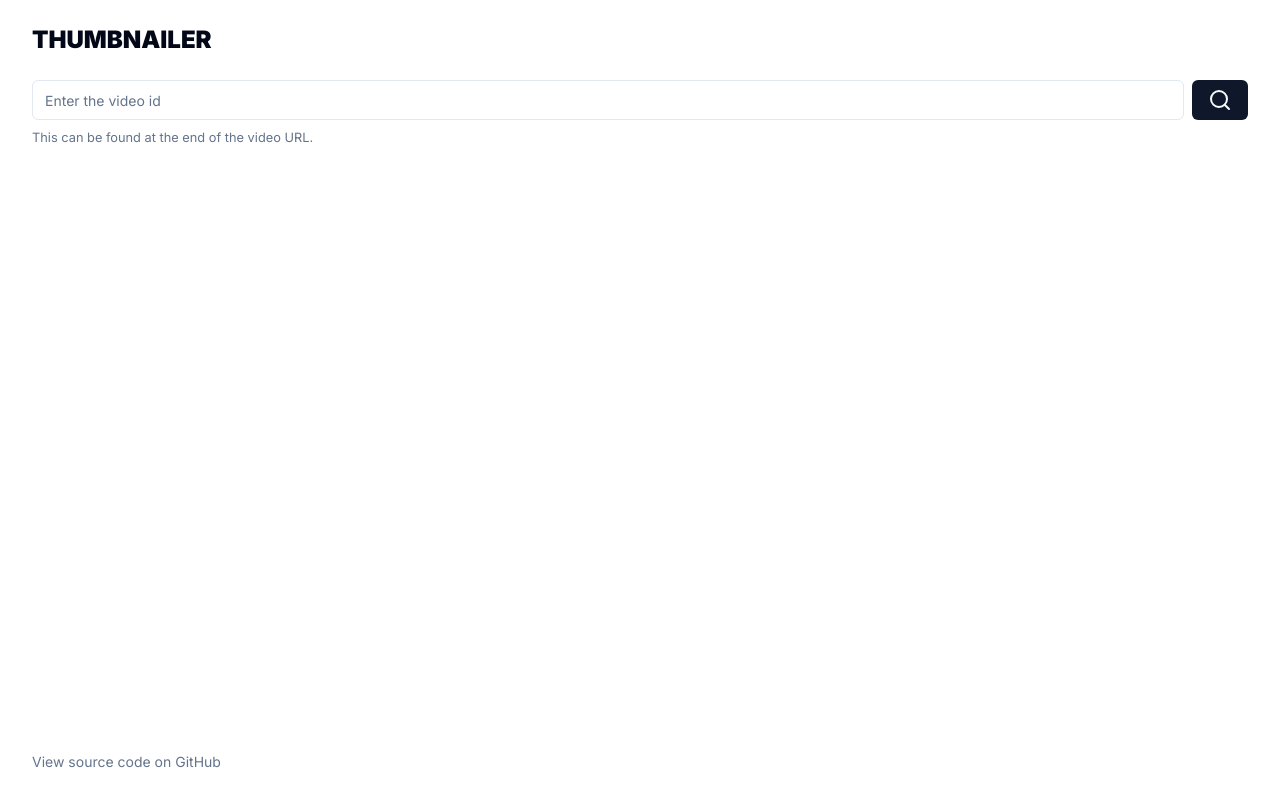
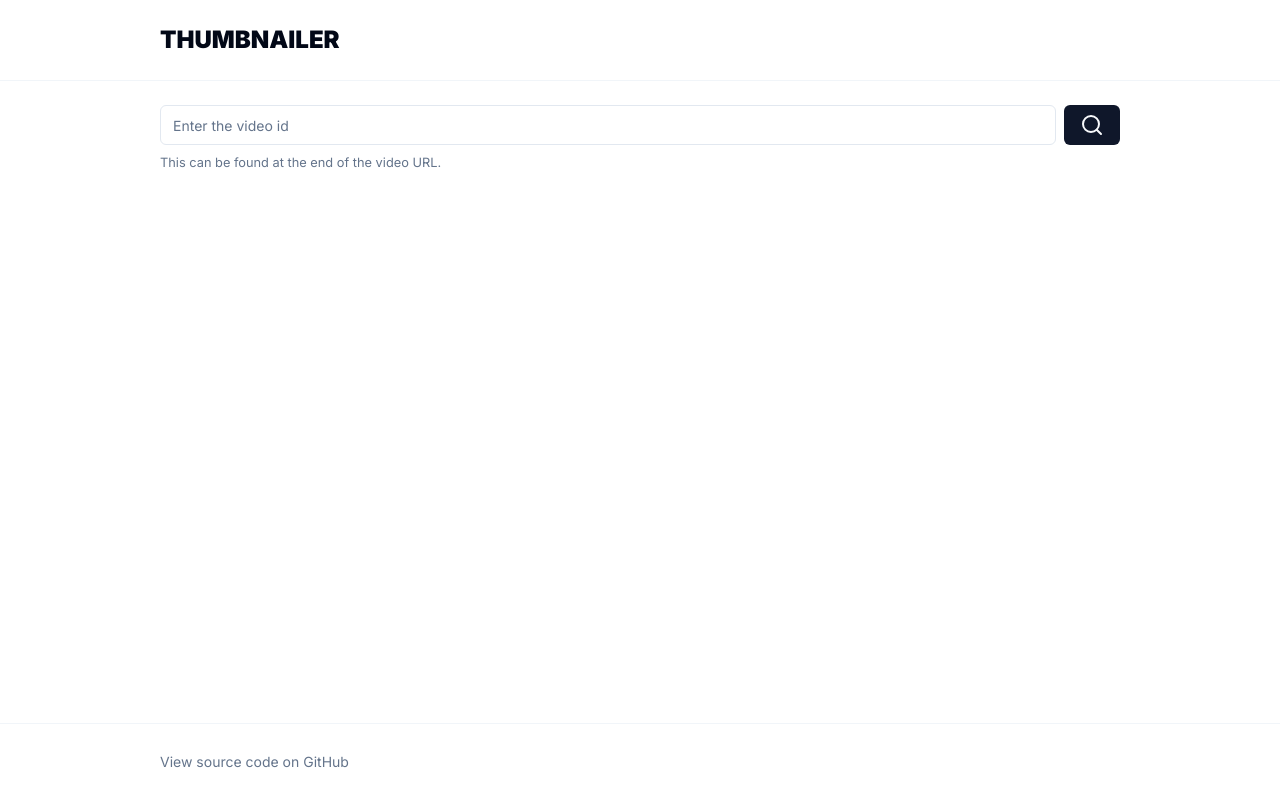
Before and after one commit to asheikho99/thumbnailer, a Next.js app: page / in a window 1280 px wide. Built offline with nearby package versions, Linux system fonts and the light colour scheme.

Commit message:
style: max width and vertical spacing

```diff
--- a/src/app/page.tsx
+++ b/src/app/page.tsx
@@ -1,4 +1,3 @@
-
 import SearchBar from "@/components/search-bar";
 import Thumbnail from "@/components/thumbnail";
 
@@ -32,8 +31,8 @@ export default async function RootPage({
   }
 
   return (
-    <main className="flex min-h-full flex-col">
-      <div className="container space-y-4">
+    <main className="flex min-h-full flex-col py-6">
+      <div className="container mx-auto max-w-5xl space-y-4">
         <SearchBar />
         {videoThumbnails &&
           Object.entries(videoThumbnails).map((thumbnail) => {
--- a/src/components/Footer.tsx
+++ b/src/components/Footer.tsx
@@ -3,12 +3,12 @@ import React from "react";
 
 const Footer = () => {
   return (
-    <footer className="py-6 mt-auto">
-      <div className="container flex flex-row items-center justify-start">
+    <footer className="mt-auto border-t border-secondary py-6">
+      <div className="container mx-auto flex max-w-5xl flex-row items-center justify-start">
         <Link
           href={"https://github.com/asheikho99/thumbnailer"}
           target="_blank"
-          className="text-sm leading-loose text-muted-foreground"
+          className="text-sm leading-loose text-muted-foreground hover:underline"
         >
           View source code on GitHub
         </Link>
--- a/src/components/Navbar.tsx
+++ b/src/components/Navbar.tsx
@@ -3,8 +3,8 @@ import React from "react";
 
 const Navbar = () => {
   return (
-    <nav className="py-6">
-      <div className="container flex flex-row items-center justify-start">
+    <nav className="py-6 border-b border-secondary">
+      <div className="container mx-auto flex max-w-5xl flex-row items-center justify-start">
         <Link href={"/"} className="text-2xl font-black">
           THUMBNAILER
         </Link>
```
